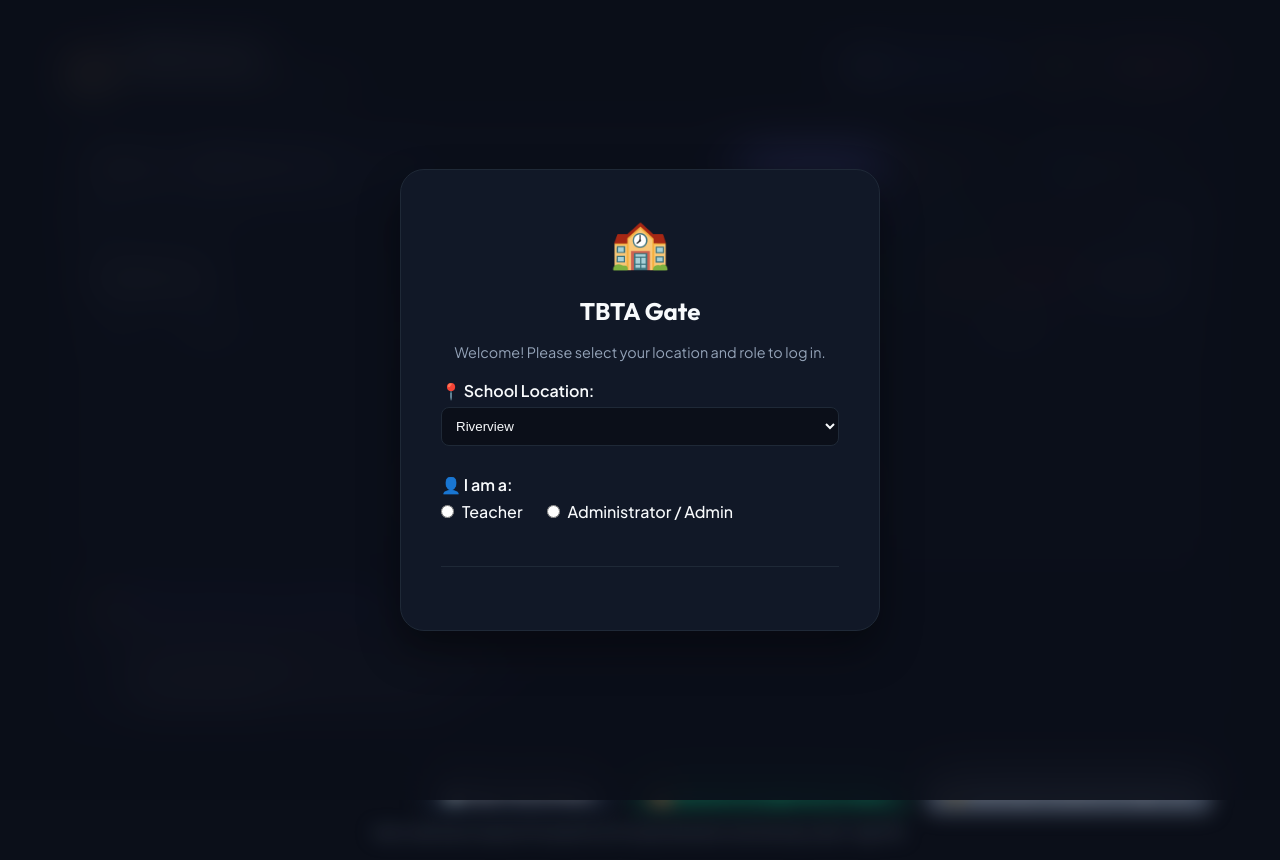
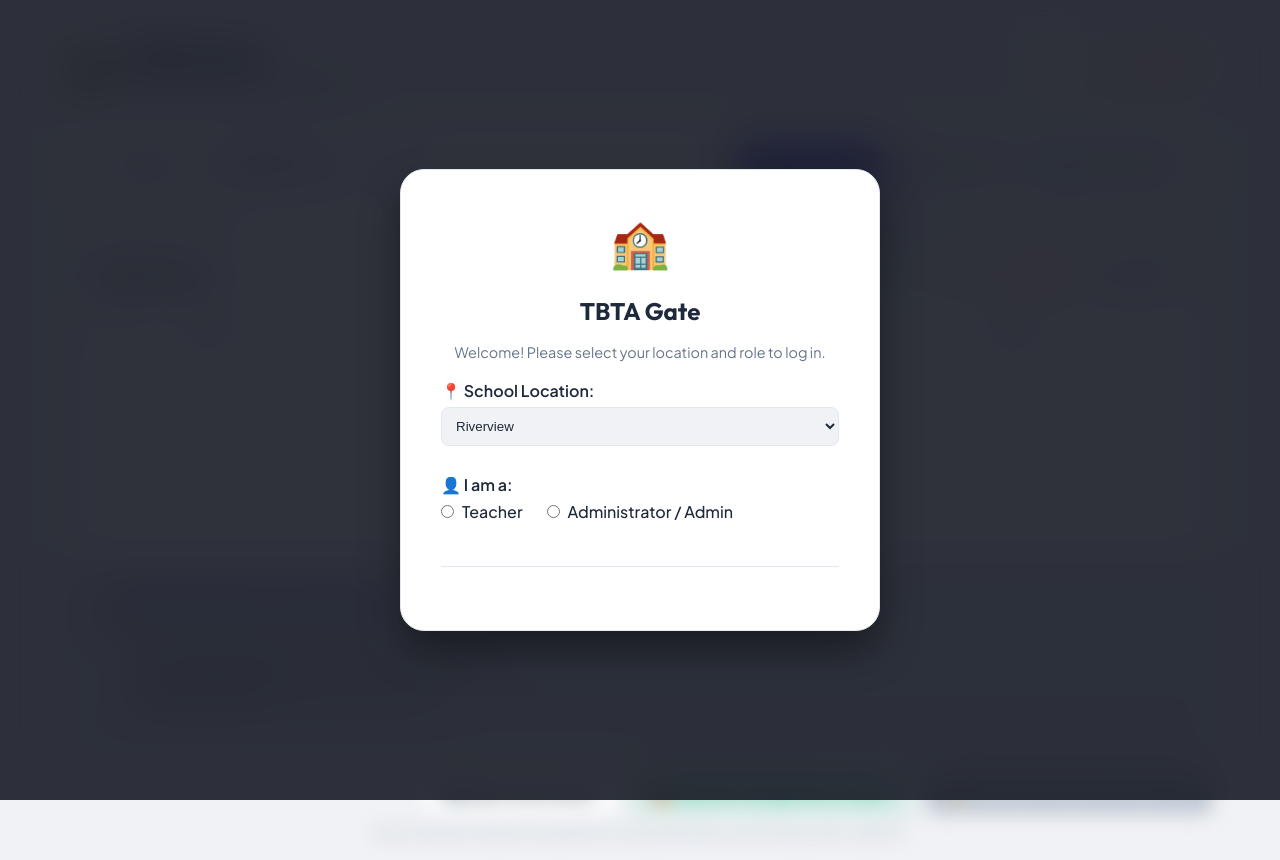
Before and after one commit to manivask/attendance-tracker, a website: page index.html in a window 1280 px wide. Drawn offline with Linux system fonts and the light colour scheme.

Commit message:
Default attendance portal to light theme and remove legacy sync badge

```diff
--- a/index.html
+++ b/index.html
@@ -3,7 +3,7 @@
 <head>
     <meta charset="UTF-8">
     <meta name="viewport" content="width=device-width, initial-scale=1.0, maximum-scale=5.0, user-scalable=yes">
-    <meta name="theme-color" content="#111827">
+    <meta name="theme-color" content="#f0f2f5">
     <meta name="mobile-web-app-capable" content="yes">
     <meta name="apple-mobile-web-app-capable" content="yes">
     <meta name="apple-mobile-web-app-status-bar-style" content="black-translucent">
@@ -17,7 +17,7 @@
     <!-- SheetJS (xlsx) for Excel processing -->
     <script src="https://cdn.jsdelivr.net/npm/xlsx@0.18.5/dist/xlsx.full.min.js"></script>
 </head>
-<body class="dark-mode">
+<body>
     <!-- Security Gate Screen -->
     <div class="pin-gate-overlay" id="pin-gate-overlay">
         <div class="pin-gate-card" style="max-width: 480px; width: 100%;">
@@ -198,10 +198,6 @@
             </div>
 
             <div class="header-right">
-                <div class="sync-status-badge" id="sync-status-badge" title="Cloud Sync Status (Click to configure)" onclick="openGitHubSyncModal()" style="display: flex; align-items: center; gap: 6px; padding: 6px 14px; border-radius: 20px; font-size: 0.82rem; font-weight: 600; cursor: pointer; background: rgba(59, 130, 246, 0.12); color: var(--accent-color); border: 1px solid rgba(59, 130, 246, 0.3);">
-                    <span class="sync-dot" id="sync-dot" style="width: 8px; height: 8px; border-radius: 50%; background: var(--accent-color); display: inline-block;"></span>
-                    <span id="sync-text">📊 Google Sheets: Live</span>
-                </div>
                 <button class="btn btn-secondary" id="theme-toggle-btn" onclick="toggleTheme()" title="Toggle Dark/Light Mode" style="font-size: 1.15rem; padding: 8px 12px; border-radius: 8px; border: 1px solid var(--border-color); background: var(--bg-secondary); color: var(--text-primary); cursor: pointer; display: flex; align-items: center; justify-content: center; height: 38px; line-height: 1;">🌙</button>
                 <button class="btn btn-secondary btn-logout"  onclick="lockAppAccess()">🔒 Logout</button>
             </div>
```
